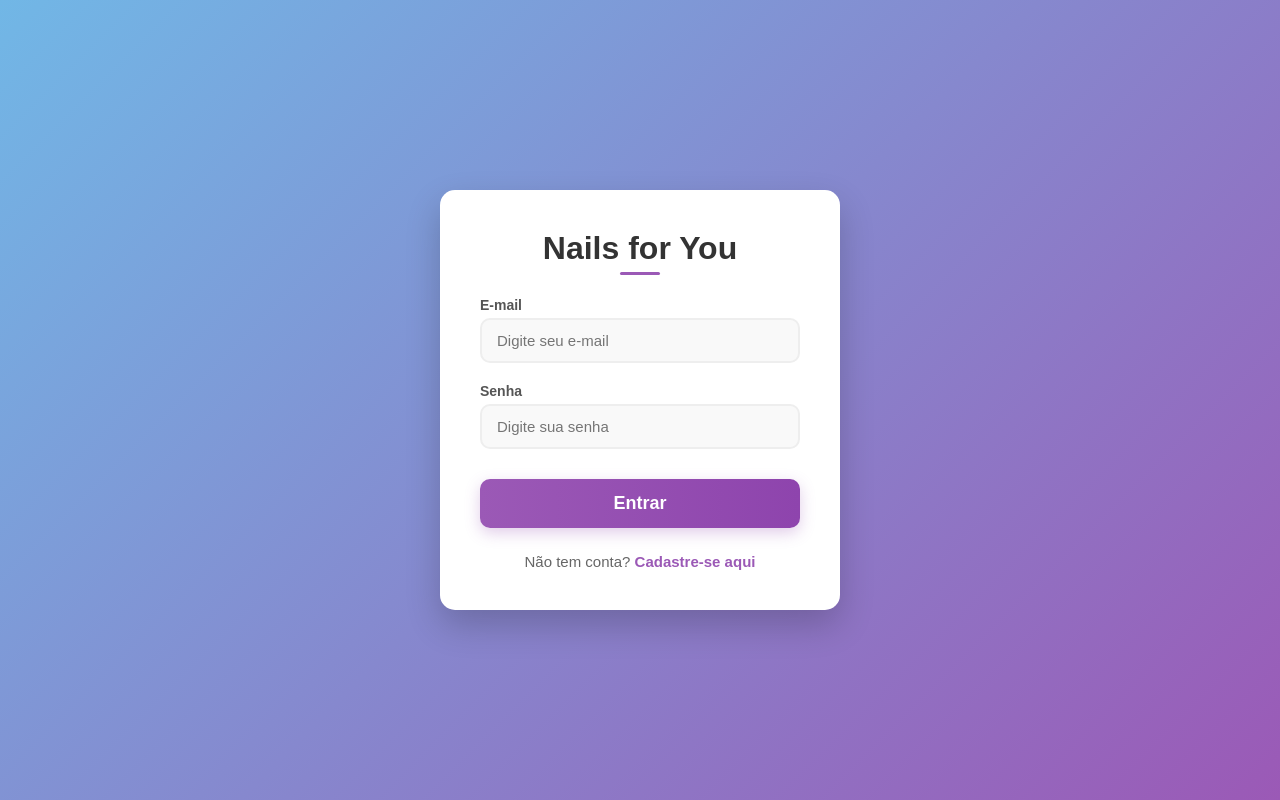
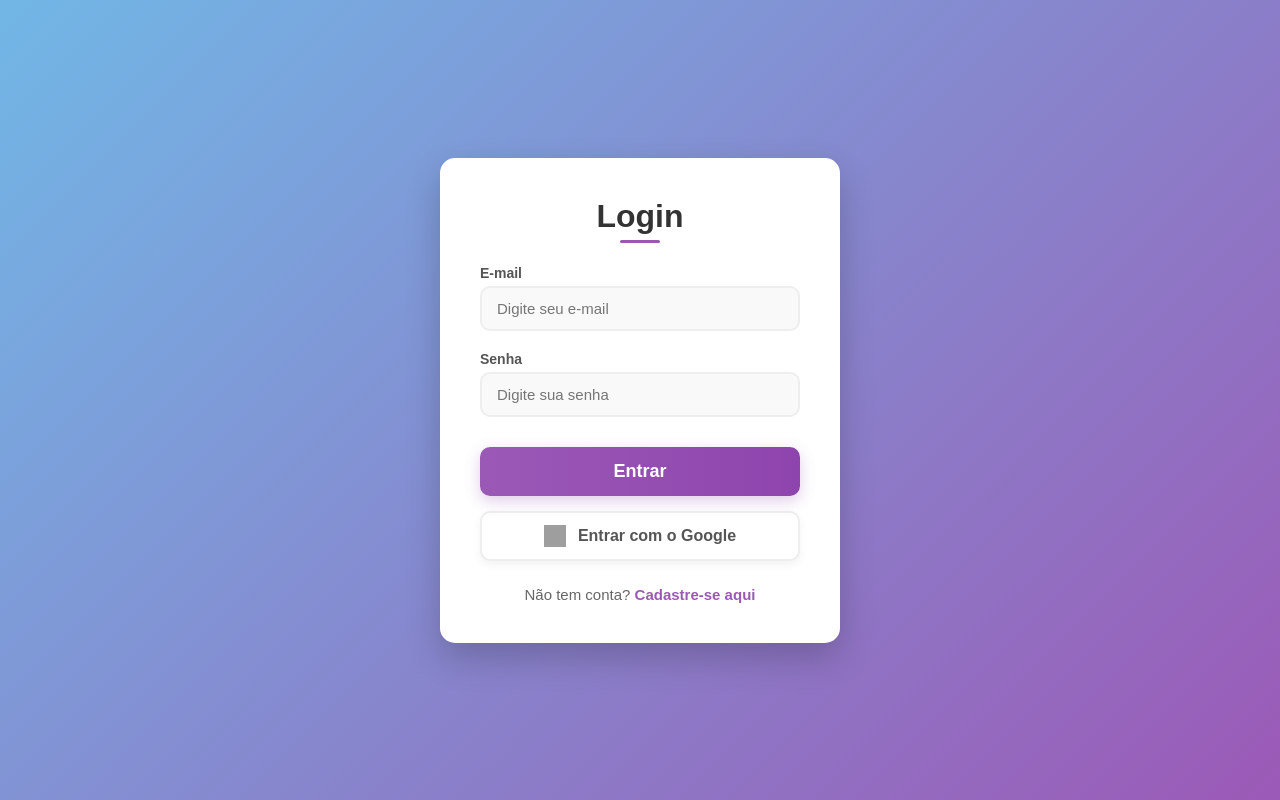
Before and after one commit to robertcefas/Projeto-Banco-de-dados, a React (Vite) app: page / in a window 1280 px wide. Built offline with nearby package versions, Linux system fonts and the light colour scheme; grey boxes are pictures that could not be loaded.

Commit message:
autentificação do Google

```diff
--- a/package.json
+++ b/package.json
@@ -10,6 +10,7 @@
     "preview": "vite preview"
   },
   "dependencies": {
+    "firebase": "^12.12.1",
     "react": "^19.2.4",
     "react-dom": "^19.2.4",
     "react-router-dom": "^7.14.2"
--- a/src/App.jsx
+++ b/src/App.jsx
@@ -4,6 +4,7 @@ import PainelManicure from './pages/painel-manicure/PainelManicure';
 import Login from './pages/login/Login';
 import Cadastro from './pages/cadastro/Cadastro';
 import AgendaCliente from './pages/agenda-cliente/AgendaCliente';
+
 
 function App() {
 
--- /dev/null
+++ b/src/firebase.js
@@ -0,0 +1,17 @@
+import { initializeApp } from "firebase/app";
+import { getAuth, GoogleAuthProvider } from "firebase/auth";
+
+const firebaseConfig = {
+  apiKey: "AIzaSyBLHYNfoKr4woJsClqr8xLX6PWUKUJ4214",
+  authDomain: "nails-for-you.firebaseapp.com",
+  projectId: "nails-for-you",
+  storageBucket: "nails-for-you.firebasestorage.app",
+  messagingSenderId: "60474241959",
+  appId: "1:60474241959:web:1dfca6f918dcea52153c82"
+};
+
+const app = initializeApp(firebaseConfig);
+
+// É aqui que a mágica acontece e exportamos para a tela de Login usar!
+export const auth = getAuth(app);
+export const provider = new GoogleAuthProvider();
--- a/src/pages/login/Login.css
+++ b/src/pages/login/Login.css
@@ -117,3 +117,34 @@
   from { opacity: 0; transform: translateY(30px); }
   to { opacity: 1; transform: translateY(0); }
 }
+/* 6. Botão do Google */
+.btn-google {
+  width: 100%;
+  padding: 12px 14px;
+  background: #ffffff;
+  border: 2px solid #eee;
+  border-radius: 10px;
+  color: #555;
+  font-size: 16px;
+  font-weight: 600;
+  cursor: pointer;
+  transition: all 0.3s ease;
+  margin-top: 15px;
+  display: flex;
+  align-items: center;
+  justify-content: center;
+  gap: 12px;
+  box-shadow: 0 4px 10px rgba(0, 0, 0, 0.05);
+}
+
+.btn-google:hover {
+  background: #fdfdfd;
+  border-color: #dcdcdc;
+  transform: translateY(-2px);
+  box-shadow: 0 6px 12px rgba(0, 0, 0, 0.08);
+}
+
+.btn-google img {
+  width: 22px;
+  height: 22px;
+}
--- a/src/pages/login/Login.jsx
+++ b/src/pages/login/Login.jsx
@@ -1,65 +1,57 @@
-import React, { useState } from 'react';
+import React from 'react';
 import { useNavigate } from 'react-router-dom';
-import "./Login.css";
+import { signInWithPopup } from "firebase/auth";
+import { auth, provider } from "../../firebase";
+import './Login.css'; // Importando o seu CSS maravilhoso!
 
 function Login() {
   const navigate = useNavigate();
-  const [email, setEmail] = useState('');
-  const [senha, setSenha] = useState('');
 
-  const realizarLogin = (e) => {
-    e.preventDefault();
-    const usuarios = JSON.parse(localStorage.getItem('usuarios') || '[]');
-    const encontrou = usuarios.find(u => u.email === email && u.senha === senha);
+  const handleGoogleLogin = async () => {
+    try {
+      const resultado = await signInWithPopup(auth, provider);
+      const usuario = resultado.user;
 
-    if (encontrou) {
-      localStorage.setItem('usuarioLogado', JSON.stringify(encontrou));
-      if (encontrou.tipo === 'manicure') {
-        navigate('/painel-manicure');
-      } else {
+      console.log("Login feito com sucesso! Bem-vinda:", usuario.displayName);
       navigate('/agenda-cliente');
-      }
-    } else {
-      alert("E-mail ou senha incorretos!");
+
+    } catch (erro) {
+      console.error("Erro ao fazer login com o Google:", erro);
+      alert("Houve um erro ao tentar fazer o login pelo Google.");
     }
   };
 
   return (
     <div className="login-wrapper">
       <div className="login-container">
-        <h1>Nails for You</h1>
 
-        <form onSubmit={realizarLogin}>
+        <h1>Login</h1>
+
         <div className="login-input-group">
           <label>E-mail</label>
-            <input
-              type="email"
-              placeholder="Digite seu e-mail"
-              value={email}
-              onChange={(e) => setEmail(e.target.value)}
-              required
-            />
+          <input type="email" placeholder="Digite seu e-mail" />
         </div>
 
         <div className="login-input-group">
           <label>Senha</label>
-            <input
-              type="password"
-              placeholder="Digite sua senha"
-              value={senha}
-              onChange={(e) => setSenha(e.target.value)}
-              required
-            />
+          <input type="password" placeholder="Digite sua senha" />
         </div>
 
-          <button type="submit" className="btn-login">
-            Entrar
+        <button className="btn-login">Entrar</button>
+
+        {/* NOVO: Botão do Google com a nova classe CSS */}
+        <button type="button" className="btn-google" onClick={handleGoogleLogin}>
+          <img
+            src="https://www.gstatic.com/firebasejs/ui/2.0.0/images/auth/google.svg"
+            alt="Logo do Google"
+          />
+          Entrar com o Google
         </button>
 
         <div className="signup-link">
-            <p>Não tem conta? <a href="#" onClick={(e) => { e.preventDefault(); navigate('/cadastro'); }}>Cadastre-se aqui</a></p>
+          Não tem conta? <a href="/cadastro">Cadastre-se aqui</a>
         </div>
-        </form>
+
       </div>
     </div>
   );
```
Also changed, not shown: 1 other file (tests, documents, lock files or other folders). Lines whose indentation alone changed are shown as unchanged.
